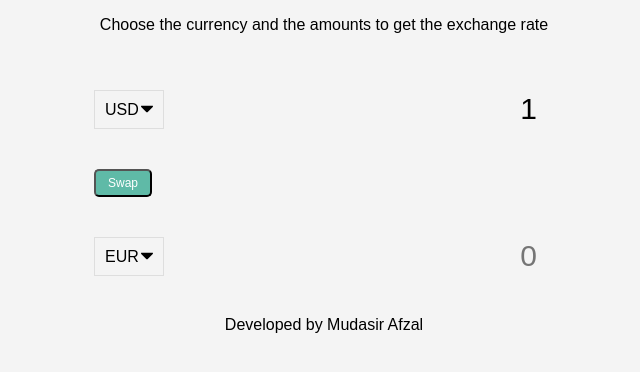
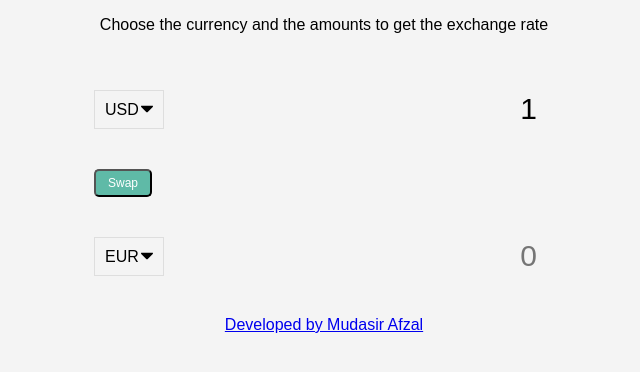
Before and after one commit to mudasirafzal/Exchange-Rate-Calculator, a plain HTML site: page index.html in a window 1280 px wide. Shown: the part 348-720 px from the top of the page, without its empty margins (316-956 px from the left). Drawn offline with Linux system fonts and the light colour scheme; no server answers.

Commit message:
Added deml link

```diff
--- a/index.html
+++ b/index.html
@@ -140,7 +140,7 @@
     <script src="script.js"></script>
 
     <div class="container">
-      <a href="https://www.linkedin.com/in/mudasir-afzal-61824678/" target="_blank"></a>Developed by Mudasir Afzal</a>
+      <a href="https://www.linkedin.com/in/mudasir-afzal-61824678/" target="_blank">Developed by Mudasir Afzal</a>
     </div>
   </body>
 </html>
```
